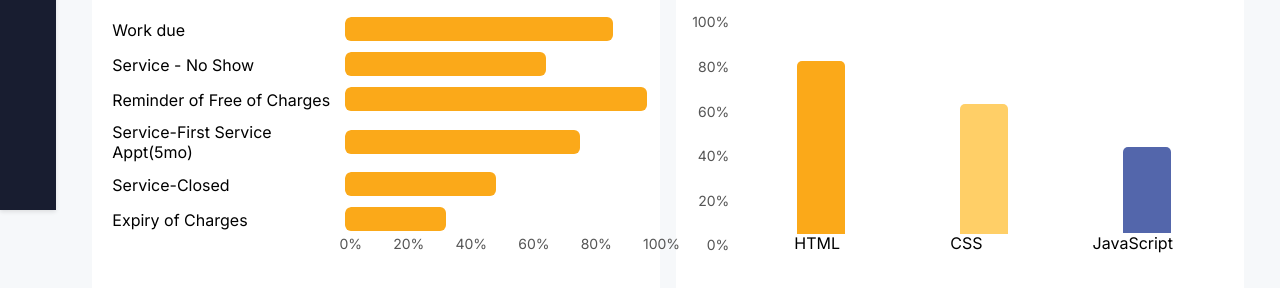
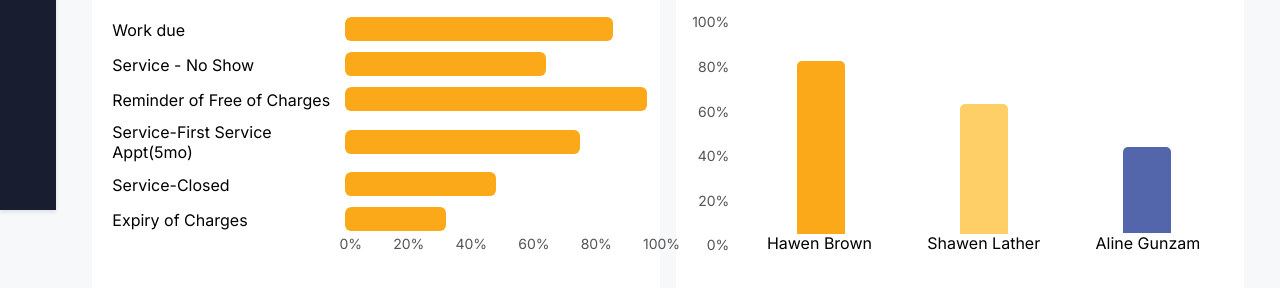
Before and after one commit to BranBayou/leadResult, a plain HTML site: page crmtskchart.html in a window 1280 px wide. Shown: the part 590-878 px from the top of the page. Drawn offline with Linux system fonts and the light colour scheme.

Commit message:
fix naming

```diff
--- a/crmtskchart.html
+++ b/crmtskchart.html
@@ -275,9 +275,9 @@
                             <div class="column2"></div>
                         </div>
                         <div class="column-names">
-                            <span class="column-label">HTML</span>
-                            <span class="column-label">CSS</span>
-                            <span class="column-label">JavaScript</span>
+                            <span class="column-label">Hawen Brown</span>
+                            <span class="column-label">Shawen Lather</span>
+                            <span class="column-label">Aline Gunzam</span>
                         </div>
                     </div>
                 </div>
```
